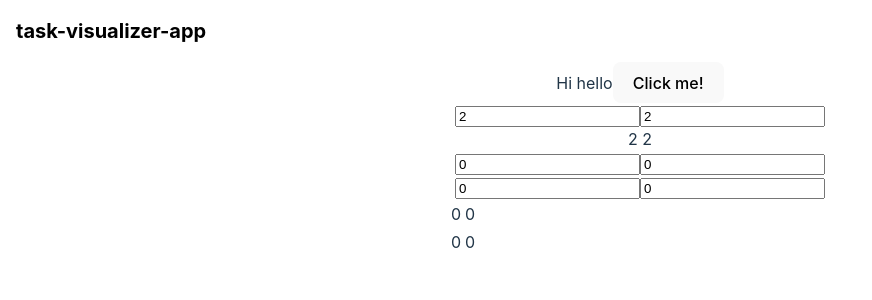
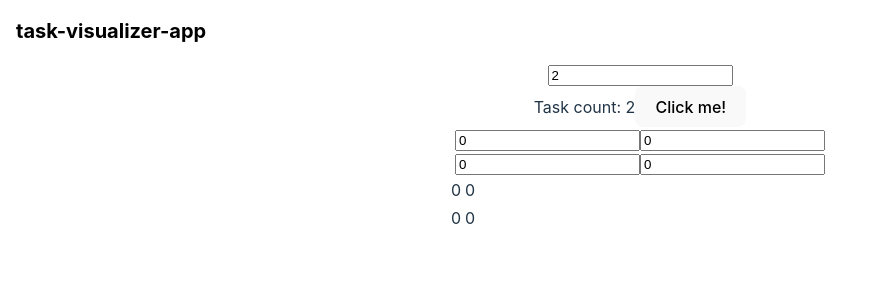
Before and after one commit to YaBoyya/task-visualizer-app, a React (Vite) app: page / in a window 1280 px wide. Shown: the top 300 px of the page, without its empty margins (0-872 px from the left). Built offline with nearby package versions, Linux system fonts and the light colour scheme.

Commit message:
Rename components and change matrix inputs

```diff
--- a/src/App.tsx
+++ b/src/App.tsx
@@ -1,5 +1,7 @@
+import { useState } from "react";
 import './App.css'
-import Matrix from './Matrix'
+import InputTaskCount from "./InputTaskCount";
+import TaskGraph from './TaskGraph'
 import MC_DZZZ from './MC_DZZZ'
 
 
@@ -40,14 +42,21 @@ const n = taskGraph.length; // task count
 const m = 3; // processor count
 
 function App() {
+  const [taskCount, setTaskCount] = useState(2)
+
   return (
     <>
       <div className='container'>
-        Hi hello
+        <InputTaskCount
+          setTaskCount={setTaskCount}
+        />
+        Task count: {taskCount}
         <button onClick={() => MC_DZZZ(taskGraph, taskSpecification, n, m)}>
           Click me!
         </button>
-        <Matrix />
+        <TaskGraph
+          taskCount={taskCount}
+        />
       </div>
     </>
   )
--- /dev/null
+++ b/src/InputTaskCount.tsx
@@ -0,0 +1,29 @@
+import React from "react";
+
+export interface InputTaskCountParams {
+  setTaskCount: React.Dispatch<React.SetStateAction<number>>;
+}
+
+function InputTaskCount({setTaskCount}: InputTaskCountParams){
+  const checkValue = (num: number) => {
+    if (isNaN(num) || num < 1) {
+      num = 1
+    }
+    return num;
+  }
+
+  return (
+    <form>
+      <input
+        type="number"
+        defaultValue={2}
+        onChange={e => {
+          const tasks = checkValue(parseInt(e.target.value));
+          setTaskCount(tasks);
+        }}
+      />
+    </form>
+  );
+}
+
+export default InputTaskCount;
--- a/src/Matrix.tsx
+++ /dev/null
@@ -1,34 +0,0 @@
-import { useEffect, useState } from "react";
-import MatrixInputSize from "./MatrixInputSize";
-import MatrixInput from "./MatrixInput";
-import MatrixRender from "./MatrixRender";
-
-function Matrix() {
-  const [matrixSize, setMatrixSize] = useState({
-    rows: 2,
-    columns: 2,
-  })
-
-  const [matrix, setMatrix] = useState(
-    Array.from(
-      {length: matrixSize.rows},
-      () => Array(matrixSize.columns).fill(0)
-    )
-  );
-
-  useEffect(() => {
-    // TODO make it so that when it changes sizes it can keep it's values
-    setMatrix(Array.from({length: matrixSize.rows}, () => Array(matrixSize.columns).fill(0)));
-  }, [matrixSize])
-
-  return(
-    <>
-      <MatrixInputSize setMatrixSize={setMatrixSize} />
-      {matrixSize.rows} {matrixSize.columns}
-      <MatrixInput matrix={matrix} setMatrix={setMatrix} />
-      <MatrixRender matrix={matrix} />
-    </>
-  );
-}
-
-export default Matrix;
--- a/src/MatrixInputSize.tsx
+++ /dev/null
@@ -1,49 +0,0 @@
-import React from "react";
-
-export interface MatrixSizeParams {
-  rows: number;
-  columns: number;
-}
-
-export interface MatrixInputSizeParams {
-  setMatrixSize: React.Dispatch<React.SetStateAction<MatrixSizeParams>>;
-}
-
-function MatrixInputSize({setMatrixSize}: MatrixInputSizeParams){
-  const checkValue = (num: number) => {
-    if (isNaN(num) || num < 1) {
-      num = 1
-    }
-    return num;
-  }
-
-  return (
-    <form>
-      {/* TODO perhaps iterate over list of inputs? */}
-      <input
-        type="number"
-        defaultValue={2}
-        onChange={e => {
-          const rows = checkValue(parseInt(e.target.value))
-          setMatrixSize((prevSize: any) => ({
-            ...prevSize,
-            rows: rows,
-          }))
-        }}
-      />
-      <input
-        type="number"
-        defaultValue={2}
-        onChange={e => {
-          const columns = checkValue(parseInt(e.target.value))
-          setMatrixSize((prevSize: any) => ({
-            ...prevSize,
-            columns: columns,
-          }))
-        }}
-      />
-    </form>
-  );
-}
-
-export default MatrixInputSize;
--- /dev/null
+++ b/src/TaskGraph.tsx
@@ -0,0 +1,30 @@
+import { useEffect, useState } from "react";
+import MatrixInput from "./MatrixInput";
+import MatrixRender from "./MatrixRender";
+
+export interface TaskGraphParams {
+  taskCount: number;
+}
+
+function TaskGraph({taskCount}: TaskGraphParams) {
+  const [matrix, setMatrix] = useState(
+    Array.from(
+      {length: taskCount},
+      () => Array(taskCount).fill(0)
+    )
+  );
+
+  useEffect(() => {
+    // TODO make it so that when it changes sizes it can keep it's values
+    setMatrix(Array.from({length: taskCount}, () => Array(taskCount).fill(0)));
+  }, [taskCount])
+
+  return(
+    <>
+      <MatrixInput matrix={matrix} setMatrix={setMatrix} />
+      <MatrixRender matrix={matrix} />
+    </>
+  );
+}
+
+export default TaskGraph;
```
